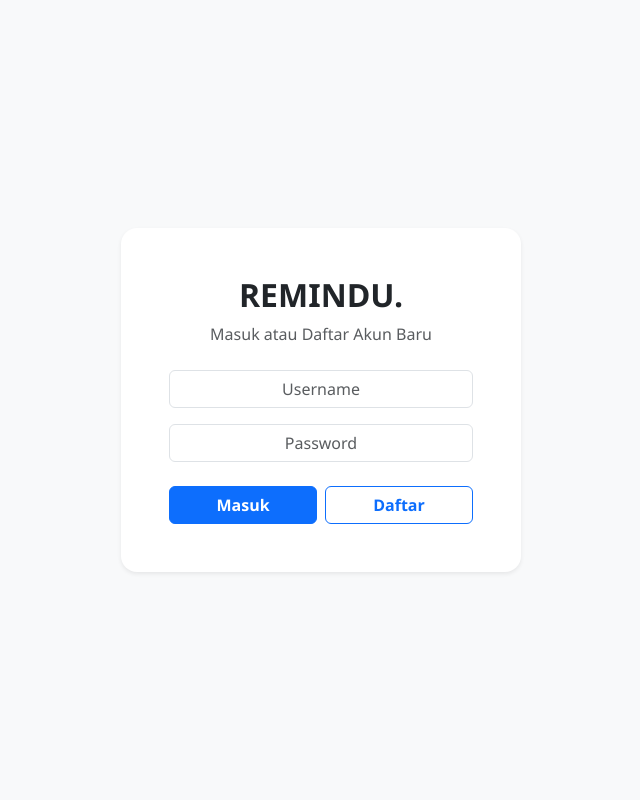
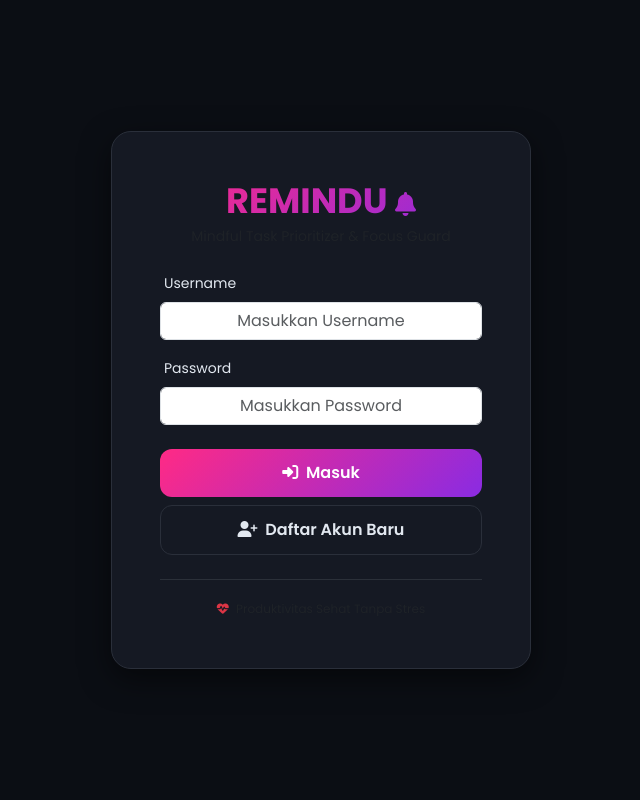
Before and after one commit to SamuelChristianS11/remindu-app, a Flask app: page /login in a window 1280 px wide. Shown: the whole page, without its empty margins (319-959 px from the left). Run offline with Flask 3, Linux system fonts and the light colour scheme.

Commit message:
Update login.html

```diff
--- a/templates/login.html
+++ b/templates/login.html
@@ -2,31 +2,113 @@
 <html lang="id">
 <head>
     <meta charset="UTF-8">
+    <meta name="viewport" content="width=device-width, initial-scale=1.0">
     <title>Login - REMINDU</title>
+    <link href="https://fonts.googleapis.com/css2?family=Poppins:wght@300;400;500;600;700&display=swap" rel="stylesheet">
+    <link rel="stylesheet" href="https://cdnjs.cloudflare.com/ajax/libs/font-awesome/6.4.0/css/all.min.css">
     <link href="https://cdn.jsdelivr.net/npm/bootstrap@5.3.0/dist/css/bootstrap.min.css" rel="stylesheet">
     <link rel="stylesheet" href="{{ url_for('static', filename='css/style.css') }}">
+
+    <style>
+        body {
+            background-color: var(--bg-main, #0b0e14);
+            color: var(--text-main, #e2e8f0);
+            font-family: 'Poppins', sans-serif;
+        }
+
+        .login-card {
+            background-color: var(--bg-card, #151923);
+            border: 1px solid var(--border-color, #2a2f3a);
+            border-radius: 20px;
+            box-shadow: 0 10px 30px rgba(0, 0, 0, 0.5);
+            max-width: 420px;
+            width: 100%;
+        }
+
+        .brand-title {
+            font-size: 2.2rem;
+            font-weight: 700;
+            background: linear-gradient(135deg, #ff2a85 0%, #8a2be2 100%);
+            -webkit-background-clip: text;
+            -webkit-text-fill-color: transparent;
+        }
+
+        .btn-gradient {
+            background: linear-gradient(135deg, #ff2a85 0%, #8a2be2 100%);
+            color: #fff;
+            border: none;
+            border-radius: 12px;
+            padding: 12px;
+            font-weight: 600;
+            transition: transform 0.2s, box-shadow 0.2s;
+        }
+
+        .btn-gradient:hover {
+            color: #fff;
+            transform: translateY(-2px);
+            box-shadow: 0 5px 15px rgba(138, 43, 226, 0.4);
+        }
+
+        .btn-outline-custom {
+            background: transparent;
+            color: #e2e8f0;
+            border: 1px solid var(--border-color, #2a2f3a);
+            border-radius: 12px;
+            padding: 12px;
+            font-weight: 600;
+            transition: all 0.3s ease;
+        }
+
+        .btn-outline-custom:hover {
+            background: #1f2533;
+            color: #fff;
+            border-color: #8a2be2;
+        }
+    </style>
 </head>
-<body class="d-flex align-items-center justify-content-center min-vh-100 bg-light">
-    <div class="login-box bg-white p-5 rounded-4 shadow-sm text-center" style="max-width: 400px; width: 100%;">
-        <h2 class="fw-bold mb-2">REMINDU.</h2>
-        <p class="text-muted mb-4">Masuk atau Daftar Akun Baru</p>
+<body class="d-flex align-items-center justify-content-center min-vh-100 p-3">
+
+    <div class="login-card p-4 p-sm-5 text-center">
+        <h2 class="brand-title mb-1">REMINDU <i class="fa-solid fa-bell fs-4 text-warning"></i></h2>
+        <p class="text-muted small mb-4">Mindful Task Prioritizer & Focus Guard</p>
 
         {% with messages = get_flashed_messages(with_categories=true) %}
           {% if messages %}
             {% for category, message in messages %}
-              <div class="alert alert-{{ category }}">{{ message }}</div>
+              <div class="alert alert-danger mb-4" role="alert">
+                <i class="fa-solid fa-triangle-exclamation me-1"></i> {{ message }}
+              </div>
             {% endfor %}
           {% endif %}
         {% endwith %}
 
         <form method="POST" action="/login">
-            <input type="text" name="username" class="form-control mb-3 text-center" placeholder="Username" required>
-            <input type="password" name="password" class="form-control mb-4 text-center" placeholder="Password" required>
-            <div class="d-flex gap-2">
-                <button type="submit" name="action" value="login" class="btn btn-primary w-100 fw-bold">Masuk</button>
-                <button type="submit" name="action" value="register" class="btn btn-outline-primary w-100 fw-bold">Daftar</button>
+            <div class="mb-3 text-start">
+                <label class="form-label small ps-1">Username</label>
+                <input type="text" name="username" class="form-control text-center" placeholder="Masukkan Username" required autocomplete="off">
+            </div>
+
+            <div class="mb-4 text-start">
+                <label class="form-label small ps-1">Password</label>
+                <input type="password" name="password" class="form-control text-center" placeholder="Masukkan Password" required>
+            </div>
+
+            <div class="d-flex flex-column gap-2">
+                <button type="submit" name="action" value="login" class="btn btn-gradient w-100">
+                    <i class="fa-solid fa-right-to-bracket me-1"></i> Masuk
+                </button>
+                <button type="submit" name="action" value="register" class="btn btn-outline-custom w-100">
+                    <i class="fa-solid fa-user-plus me-1"></i> Daftar Akun Baru
+                </button>
             </div>
         </form>
+
+        <div class="mt-4 pt-3 border-top border-secondary border-opacity-25">
+            <small class="text-muted" style="font-size: 0.75rem;">
+                <i class="fa-solid fa-heart-pulse text-danger me-1"></i> Produktivitas Sehat Tanpa Stres
+            </small>
+        </div>
     </div>
+
 </body>
 </html>
```
